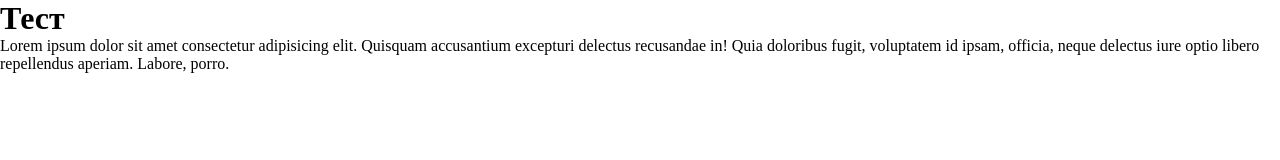
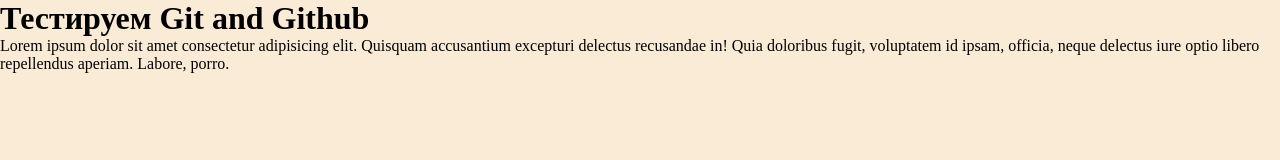
Before and after one commit to Ana2Dar3/TestGit, a plain HTML site: page index.html in a window 1280 px wide. Drawn offline with Linux system fonts and the light colour scheme.

Commit message:
set style for body

```diff
--- a/css/style.css
+++ b/css/style.css
@@ -3,3 +3,8 @@
     padding: 0;
     box-sizing: border-box;
 }
+
+body {
+    background-color: antiquewhite;
+    color: black;
+}
--- a/index.html
+++ b/index.html
@@ -8,7 +8,7 @@
     <link rel="stylesheet" href="css/style.css">
 </head>
 <body>
-   <h1>Тест</h1>
+   <h1>Тестируем Git and Github</h1>
    <p>Lorem ipsum dolor sit amet consectetur adipisicing elit. Quisquam accusantium excepturi delectus recusandae in! Quia doloribus fugit, voluptatem id ipsam, officia, neque delectus iure optio libero repellendus aperiam. Labore, porro.</p>
 </body>
 </html>
```
